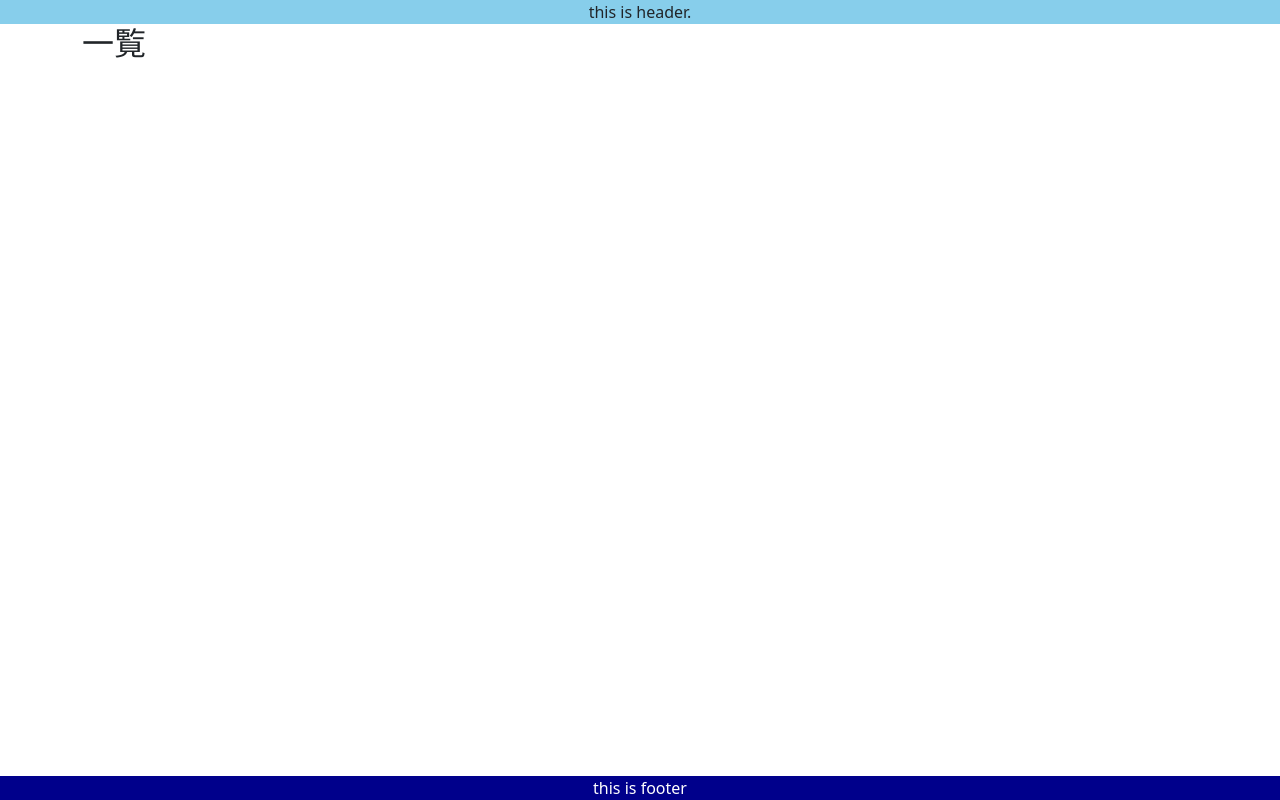
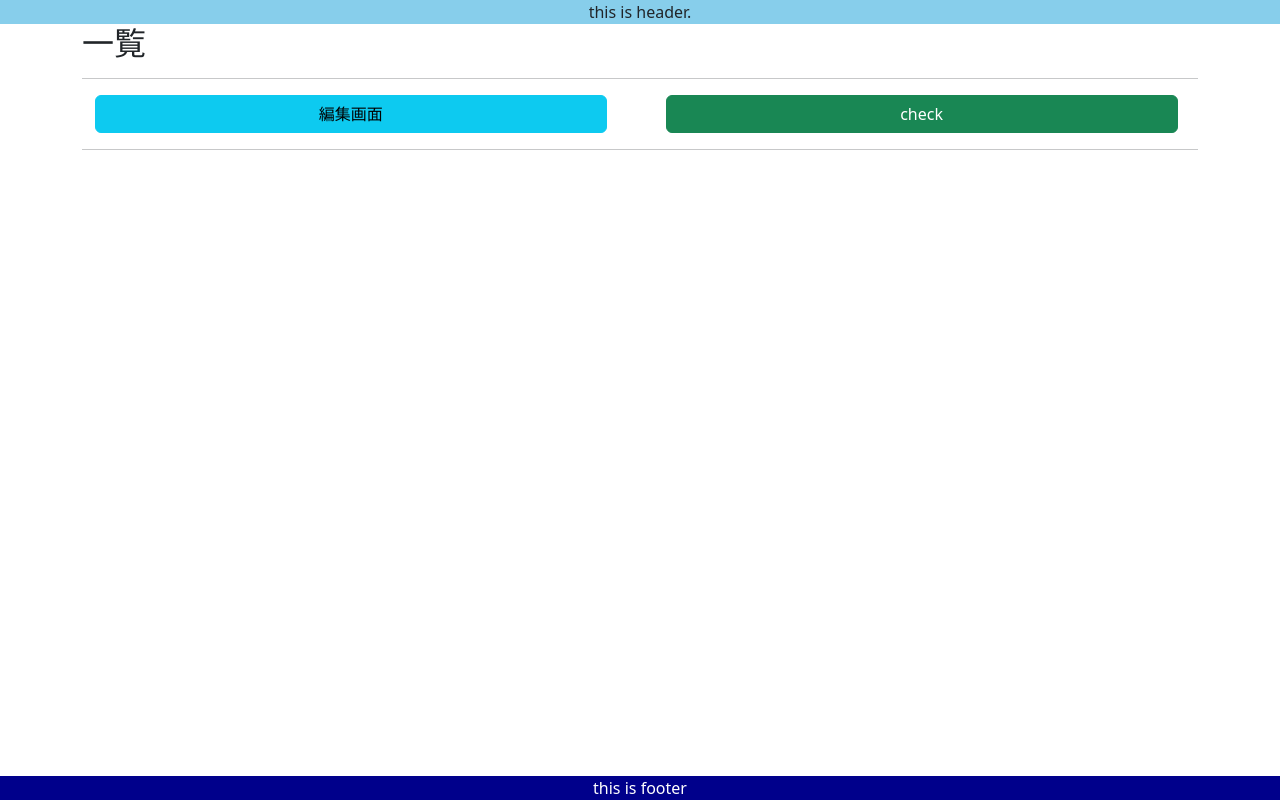
Before and after one commit to R-KB/sc, a React (Vite) app: page / in a window 1280 px wide. Built offline with nearby package versions, Linux system fonts and the light colour scheme.

Commit message:
homeにリンク追加

```diff
--- a/src/index.css
+++ b/src/index.css
@@ -34,3 +34,8 @@
 .genre__edit--p {
   font-size: 1.5rem;
 }
+
+.home__btn {
+  width: 40dvw;
+  margin-left: 1dvw;
+}
--- a/src/page/Home.jsx
+++ b/src/page/Home.jsx
@@ -1,10 +1,15 @@
-import { Container } from "react-bootstrap";
+import { Button, Container } from "react-bootstrap";
+import { Link } from "react-router";
 
 export default function Home() {
   return (
     <>
       <Container>
         <h2>一覧</h2>
+        <hr />
+        <div className="two-by"><Link to="/edit"><Button variant="info" className="home__btn">編集画面</Button></Link>
+        <Link to="/check"><Button variant="success" className="home__btn">check</Button></Link></div>
+        <hr />
 
       </Container>
     </>
```
